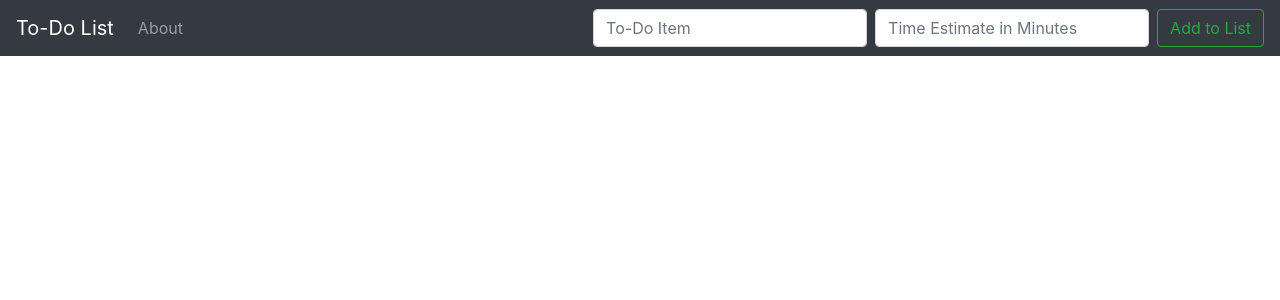
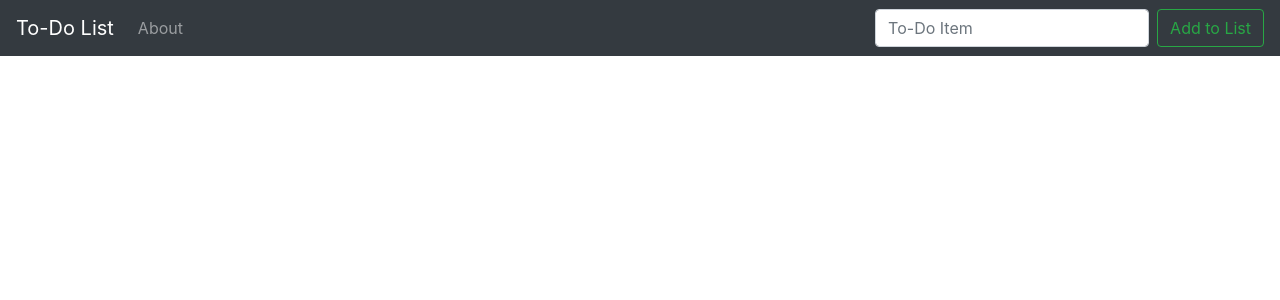
Before and after one commit to sarahekd/ToDoApp, a Django app: template todo_list/templates/edit.html in a window 1280 px wide. Shown: the top 300 px of the page. Run offline with Django 3.2, Linux system fonts and the light colour scheme; the template is opened without the code that fills it, so the values that code supplies are empty; some libraries are stand-ins or nearby versions.

Commit message:
Update base.html

```diff
--- a/todo_list/templates/base.html
+++ b/todo_list/templates/base.html
@@ -29,11 +29,11 @@
 
 
     </ul>
-    <form class="form-inline my-2 my-lg-0" method="POST">
+    <form class="form-inline my-2 my-lg-0" method="POST" >
       {% csrf_token %}
       <form class="form-inline my-2 my-lg-0">
-          <input class="form-control mr-sm-2" type="search" placeholder="To-Do Item" aria-label="To-Do Item" name="item">
-          <input class="form-control mr-sm-2" type="search" placeholder="Time Estimate in Minutes" aria-label="Time Estimate" name="time_est">
+        <input class="form-control mr-sm-2" type="search" placeholder="To-Do Item" aria-label="To-Do Item" name="item">
+
           <button class="btn btn-outline-success my-2 my-sm-0" type="submit">Add to List</button>
         </form>
          </form>
```
